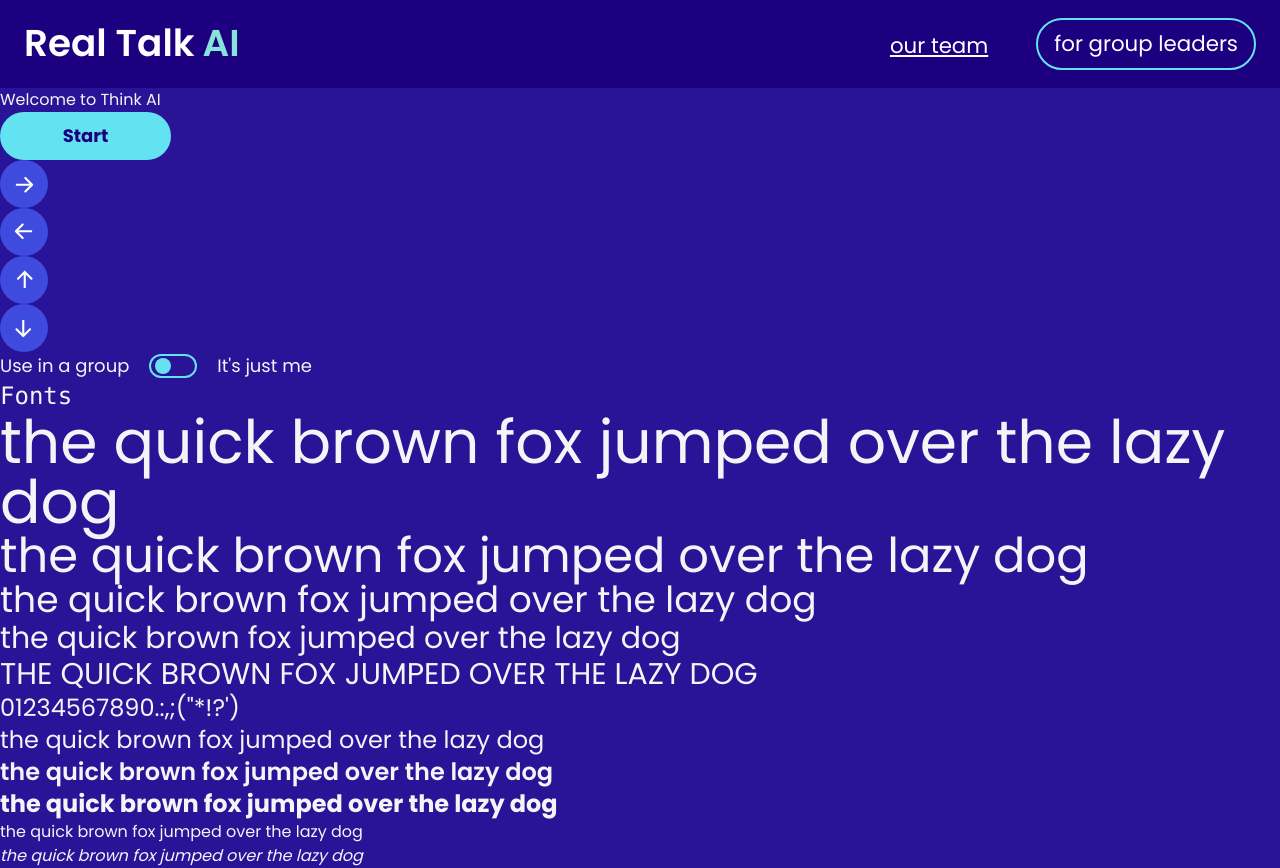
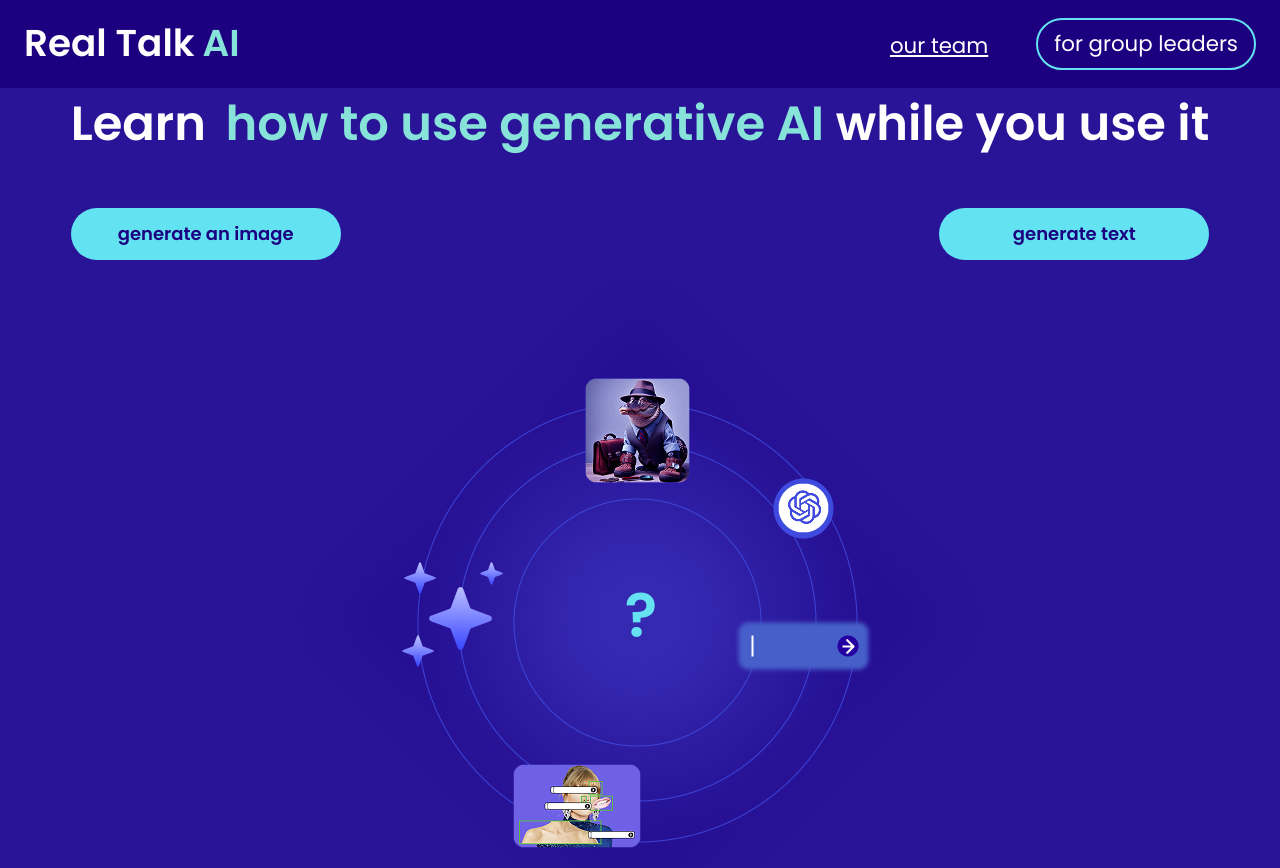
Before and after one commit to neontribe/think-ai, a Next.js app: page / in a window 1280 px wide. Shown: the top 868 px of the page. Built offline with nearby package versions, Linux system fonts and the light colour scheme.

Commit message:
wip: layout

```diff
--- a/src/app/components/RouteButton.jsx
+++ b/src/app/components/RouteButton.jsx
@@ -3,25 +3,22 @@
 import React from 'react';
 import Link from "next/link";
 
-const RouteButton = ({ href, children, className = "", ariaLabel, onClick, variant ="primary", ...props }) => {
+const RouteButton = ({href, children, className = "", ariaLabel, onClick, variant = "primary", ...props}) => {
   const routeStyle = {
-        primary: "bg-[#63E2F1] text-[#1B0080] px-6 py-3 w-[171px] h-[48px] text-lg inline-flex items-center justify-center font-bold rounded-full transition durantion-300 hover:bg-[#9747FF] hover:text-white focus:outline-none focus:ring-2 focus:ring-offset-2 focus:ring-[#9747FF]",
+    primary: "bg-[#63E2F1] text-[#1B0080] w-[15em] px-6 py-3 text-lg inline-flex items-center justify-center font-semibold rounded-full transition duration-300 hover:bg-[#9747FF] hover:text-white focus:outline-none focus:ring-2 focus:ring-offset-2 focus:ring-[#9747FF]",
     secondary: "w-full md:w-auto px-4 py-2 text-lg text-white bg-[#1C0080] border-2 border-[#65E1F1] rounded-full cursor-pointer hover:bg-[#3E1C96] focus:ring-2 focus:ring-[#65E1F1]",
   }
 
-    return (
-        <Link
-        href={href || '/fallback-path'}
+  return (<Link
+      href={href || '/'}
       className={`route-button ${routeStyle[variant]} ${className}`}
       aria-label={ariaLabel || children}
       aria-describedby='route-link-description'
-        tabIndex= "0"
       onClick={onClick}
       {...props}
     >
       {children}
-        </Link>
-    );
+    </Link>);
 };
 
 export default RouteButton;
--- a/src/app/components/TwoColLayout.jsx
+++ b/src/app/components/TwoColLayout.jsx
@@ -2,23 +2,25 @@
 
 import React from "react";
 
-const TwoColLayout=({
-    children,
-    leftColumn,
-    rightColumn,
-    containerClass = "w-full md:w-[1150px] h-auto md:h-[466px]",
-}) => {
-    return (
-        <div className={` ${containerClass} bg-[#1C0080] flex mx-auto md:flex-row`}>
-            <div className="w-full md:w-1/2 h-full text-white flex flex-col items-center justify-center md:order-1 3xl:order-2">
-            {leftColumn || children}
-            </div>
-            <div className="w-full md:w-1/2 h-full text-white flex flex-col items-center justify-center md:oder-2 3xl:order-1">
-            {rightColumn || children}
-            </div>
-        </div>
-    )
+const TwoColLayout = ({leftColumn, rightColumn, children}) => {
+  // Combine left, children, and right into a single array
+  const combinedContent = [
+    ...(leftColumn ? [leftColumn] : []),
+    ...React.Children.toArray(children),
+    ...(rightColumn ? [rightColumn] : []),
+  ];
 
-}
+  // Calculate the width based on the number of combined items
+  const widthClass = `w-full md:w-1/${combinedContent.length}`;
+
+  return (<div className={`w-full h-auto flex flex-wrap mx-auto`}>
+      {combinedContent.map((content, index) => (<div
+          key={'key_'+index}
+          className={`${widthClass} h-full text-white flex flex-col items-center justify-center order-${index + 1}`}
+        >
+          {content}
+        </div>))}
+    </div>);
+};
 
 export default TwoColLayout;
--- a/src/app/page.jsx
+++ b/src/app/page.jsx
@@ -1,48 +1,41 @@
 'use client';
 
+import Header from "./components/Header";
+import TwoColLayout from "@/app/components/TwoColLayout";
+import Image from "next/image";
+import SplashImage from "@/app/assets/SplashImage.png";
 import Link from "next/link";
-import ArrowButton from "@/app/components/ArrowButton";
-import ToggleButton from "@/app/components/ToggleButton";
-import ResponseCarousel from "./components/ResponseCarousel";
-import Header from "./components/Header";
-
+import RouteButton from "@/app/components/RouteButton";
 
 export default function Home() {
   return (
     <div className="full-width-container">
       <Header/>
       <div className="constrained-width-container">
-        <h1>
-          <span>Welcome to</span> <span>Think AI</span>
-        </h1>
-        <Link className="bg-[#63E2F1] text-[#1B0080] px-6 py-3 w-[171px] h-[48px] text-lg inline-flex items-center justify-center font-bold rounded-full transition durantion-300 hover:bg-[#9747FF] hover:text-white focus:outline-none focus:ring-2 focus:ring-offset-2 focus:ring-[#9747FF]" href="/process/query">Start</Link>
+        <TwoColLayout>
+          <div className="">
+          <p className="text-5xl font-semibold leading-[1.5] pb-12">Learn <span className="text-[#87E2D9] md:ml-2">how to use generative AI</span> while you use it</p>
+
+            <nav className="flex flex-col gap-2 md:flex-row md:gap-8 md:justify-between w-full" aria-label="Choose how to explore">
+              <RouteButton
+                ariaLabel="generate an image"
+                href="/process/query?modelType=image-generation"
+              >
+                generate an image
+              </RouteButton>
+              <RouteButton
+                ariaLabel="generate some text"
+                href="/process/query?modelType=summary"
+              >
+                generate text
+              </RouteButton>
+            </nav>
+          </div>
+          <div>
+            <Image src={SplashImage} alt=''/>
+          </div>
+        </TwoColLayout>
       </div>
-      <ArrowButton direction="right" />
-      <ArrowButton direction="left" />
-      <ArrowButton direction="up" />
-      <ArrowButton direction="down" />
-      <div className="flex items-center space-x-2">
-        <ToggleButton
-          labelLeft="Use in a group"
-          labelRight="It's just me"
-          ariaLabel="Toggle between group and individual mode"/>
-      </div>
-      <p className="text-2xl font-mono">Fonts</p>
-      <div>
-        <p className="text-6xl">the quick brown fox jumped over the lazy dog</p>
-        <p className="text-5xl">the quick brown fox jumped over the lazy dog</p>
-        <p className="text-4xl">the quick brown fox jumped over the lazy dog</p>
-        <p className="text-3xl">the quick brown fox jumped over the lazy dog</p>
-        <p className="text-3xl">THE QUICK BROWN FOX JUMPED OVER THE LAZY DOG</p>
-        <p className="text-2xl">01234567890.:,;(&#34;*!?&#39;)</p>
-        <p className="text-2xl">the quick brown fox jumped over the lazy dog</p>
-        <p className="text-2xl font-semibold">the quick brown fox jumped over the lazy dog</p>
-        <p className="text-2xl font-bold">the quick brown fox jumped over the lazy dog</p>
-        <p className="">the quick brown fox jumped over the lazy dog</p>
-        <p className="italic">the quick brown fox jumped over the lazy dog</p>
-        <p className="italic">01234567890.:,;(&#34;*!?&#39;)</p>
-      </div>
-      <ResponseCarousel />
     </div>
   );
 }
```
Also changed, not shown: src/app/assets/SplashImage.png (added). Lines whose indentation alone changed are shown as unchanged.
